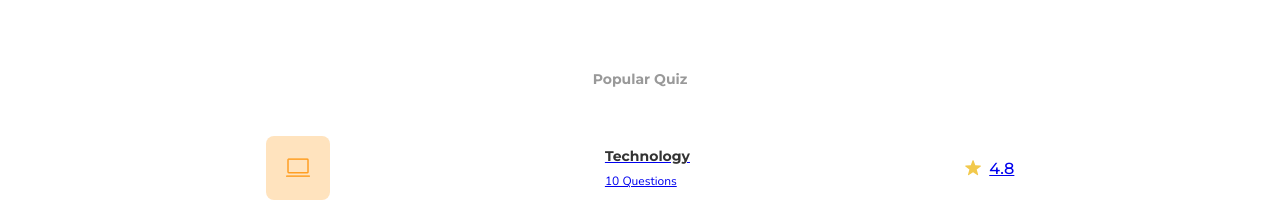
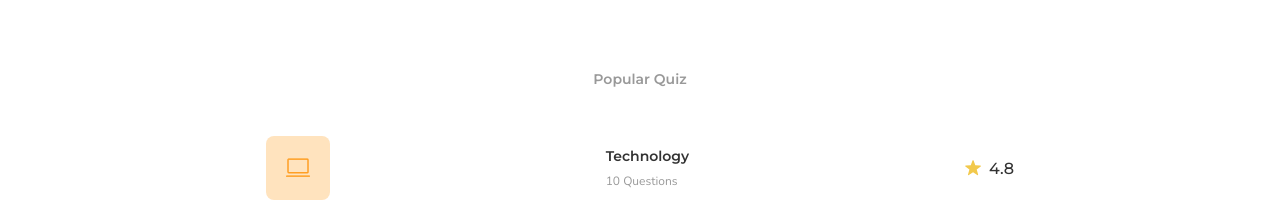
Before and after one commit to CarolMaiaP/quiz-modern-app, a React (Vite) app: page / in a window 1280 px wide. Shown: the part 596-800 px from the top of the page. Built offline with nearby package versions, Linux system fonts and the light colour scheme.

Commit message:
styles: popular quiz links and title styles added

```diff
--- a/src/styles/popularQuiz.scss
+++ b/src/styles/popularQuiz.scss
@@ -8,6 +8,12 @@
     margin-bottom: 0.5rem;
     display: flex;
     justify-content: center;
+    font-weight: 600;
+  }
+
+  a {
+    text-decoration: none;
+    color: #333;
   }
 
   .quiz {
@@ -53,6 +59,7 @@
       p {
         font-family: "Nunito", sans-serif;
         font-size: 12px;
+        color: #999;
       }
     }
 
```
